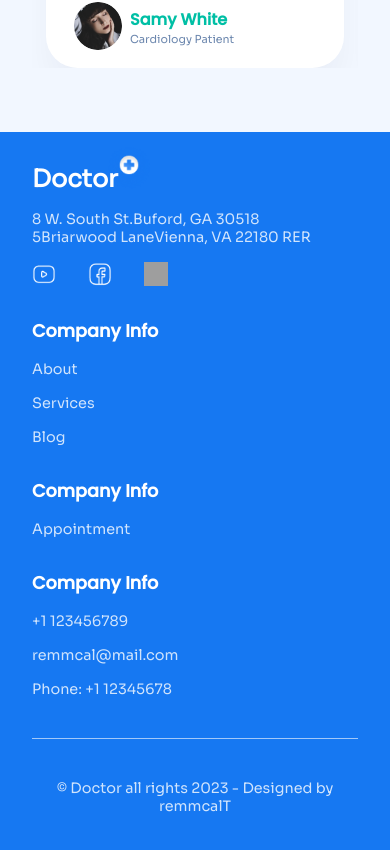
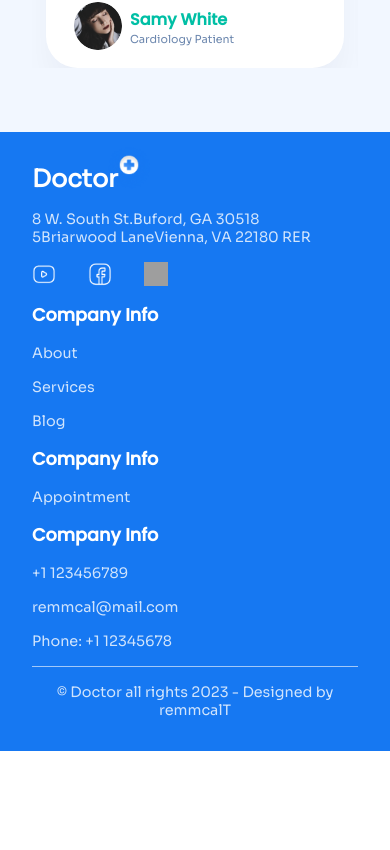
Before and after one commit to William-Hortone/FigmaToCode-Challenge-Week1-William-Hortone, a React (Vite) app: page / in a window 390 px wide. Shown: the part 5295-6145 px from the top of the page. After the commit the page ends 6046 px from the top, so only its background shows below. Built offline with nearby package versions, Linux system fonts and the light colour scheme; grey boxes are pictures that could not be loaded.

Commit message:
updated the footer

```diff
--- a/src/components/footer/footer.css
+++ b/src/components/footer/footer.css
@@ -90,7 +90,6 @@
   line-height: normal;
   opacity: 0.8;
 }
-
 @media screen and (max-width: 1250px) {
   .app__footer {
     padding: 4rem 5rem 3rem 5rem;
@@ -119,7 +118,10 @@
 }
 @media screen and (max-width: 550px) {
   .app__footer {
-    padding: 2rem 2rem 3rem 2rem;
+    padding: 2rem;
+  }
+  .app__footer-wrapper {
+    gap: 1rem;
   }
   .app__footer .title h2 {
     font-size: 1.5rem;
@@ -134,4 +136,7 @@
     width: 3rem;
     height: 3rem;
   }
+  .divider {
+    margin: 1rem 0;
+  }
 }
```
